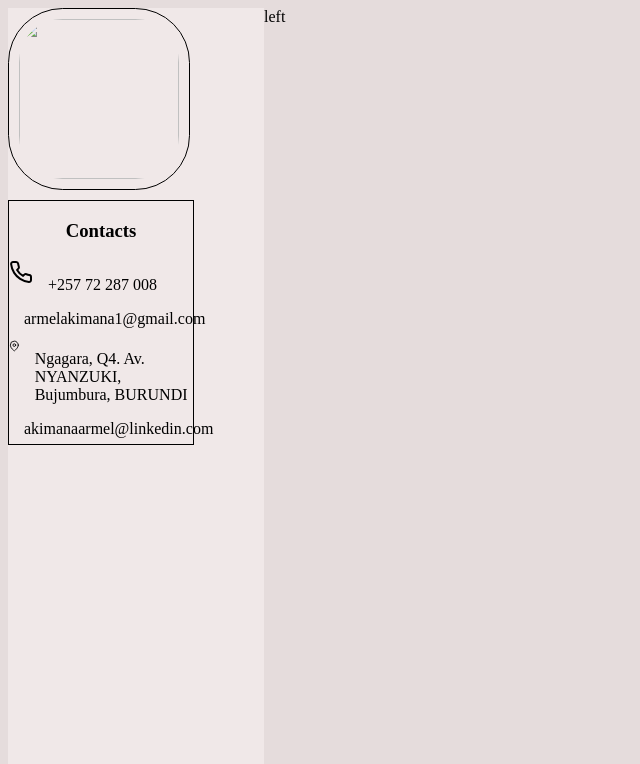
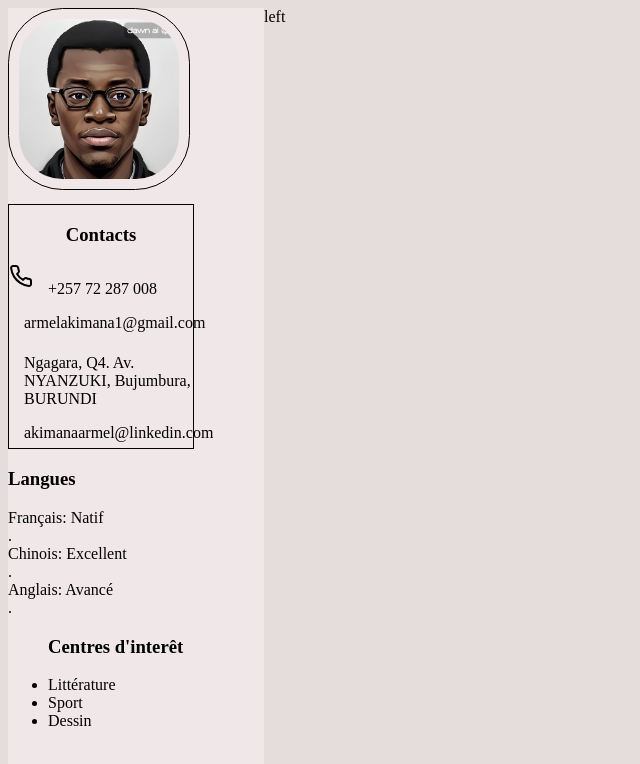
Before and after one commit to mudjaycker/muktasar, a plain HTML site: page slimy/index.html in a window 1280 px wide. Shown: the whole page, without its empty margins (0-640 px from the left). Drawn offline with Linux system fonts and the light colour scheme.

Commit message:
update picture

```diff
--- a/slimy/index.html
+++ b/slimy/index.html
@@ -13,8 +13,9 @@
   </head>
   <body>
     <div id="right">
-      <img src="./tof.jpg" alt="" />
+      <img src="./slimy.jpg" alt="" />
 
+      <div id="details">
         <div id="contacts">
           <h3>Contacts</h3>
 
@@ -27,7 +28,7 @@
             <a href="mailto:armelakimana1@gmail.com">armelakimana1@gmail.com</a>
           </span>
           <span>
-          <i data-feather="map-pin"></i>
+            <i data-´feather="map-pin"></i>
             <p>Ngagara, Q4. Av. NYANZUKI, Bujumbura, BURUNDI</p>
           </span>
           <span
@@ -37,6 +38,39 @@
             >
           </span>
         </div>
+
+        <div id="languages">
+          <h3>Langues</h3>
+
+          <div class="lang" id="french">
+            <span>Français: Natif</span>
+            <div class="jauge">
+              <div id="jauge-french">.</div>
+            </div>
+          </div>
+
+          <div class="lang" id="chinesse">
+            <span>Chinois: Excellent</span>
+            <div class="jauge">
+              <div id="jauge-chinesse">.</div>
+            </div>
+          </div>
+
+          <div class="lang">
+            <span>Anglais: Avancé</span>
+            <div class="jauge">
+              <div id="jauge-english">.</div>
+            </div>
+          </div>
+        </div>
+
+        <ul>
+          <h3>Centres d'interêt</h3>
+          <li>Littérature</li>
+          <li>Sport</li>
+          <li>Dessin</li>
+        </ul>
+      </div>
     </div>
 
     <div id="left">left</div>
```
Also changed, not shown: slimy/slimy.jpg (added). Lines whose indentation alone changed are shown as unchanged.
